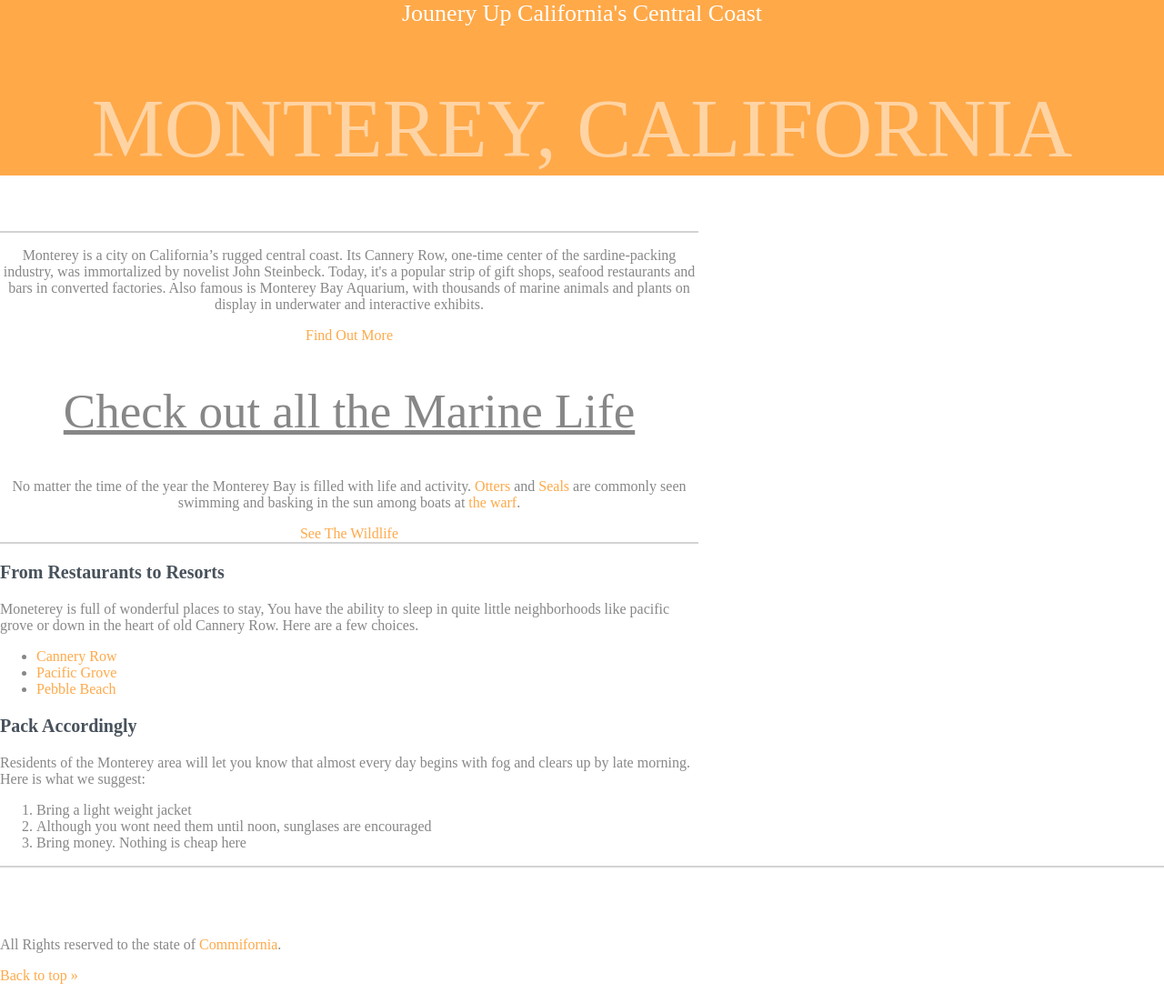
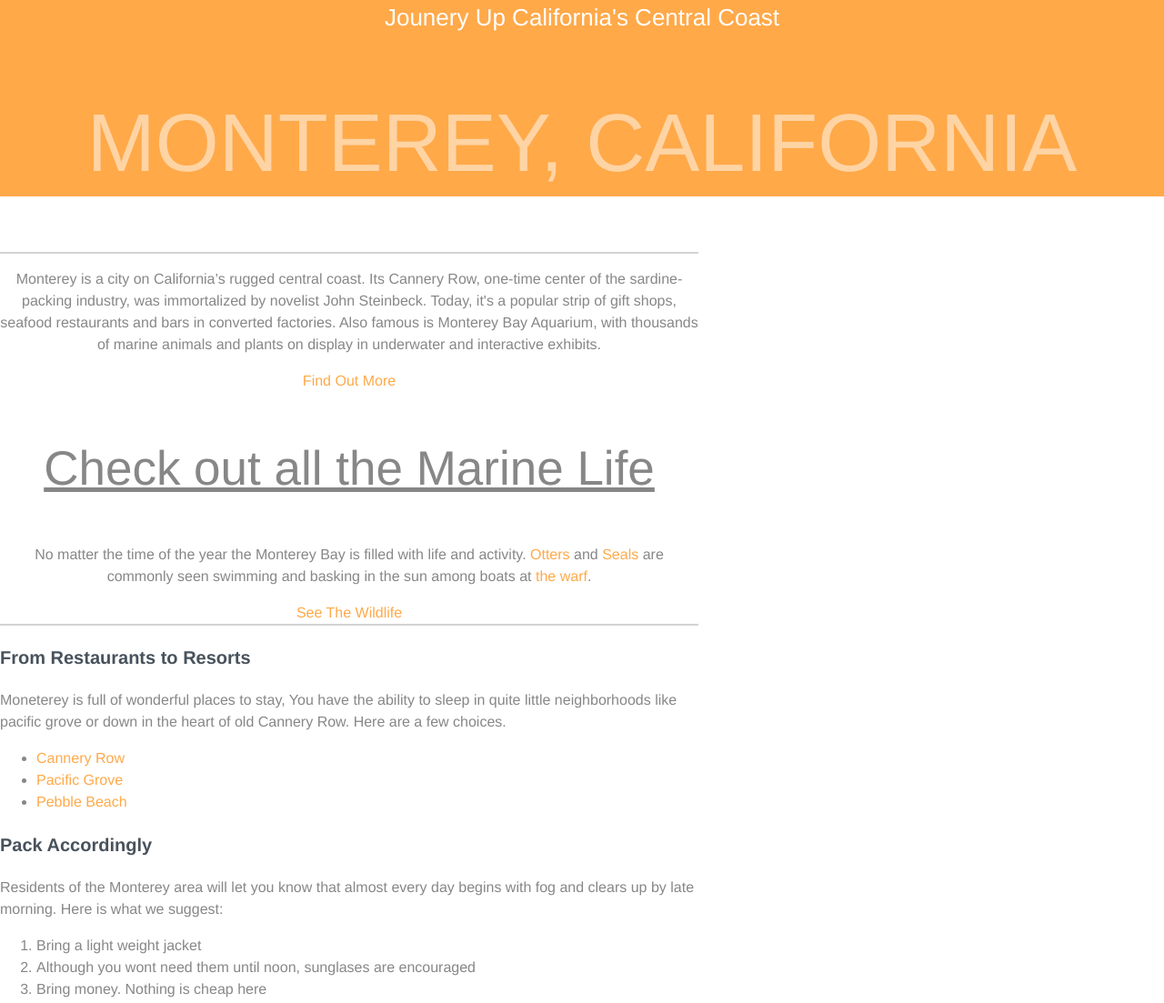
Before and after one commit to bdebelle/css_basics, a plain HTML site: page index.html in a window 1280 px wide. Shown: the top 1103 px of the page at 91% size. Drawn offline with Linux system fonts and the light colour scheme.

Commit message:
finished module

```diff
--- a/css/style.css
+++ b/css/style.css
@@ -3,7 +3,7 @@
 body {
 	color: #878787;
 	margin: 0;
-	font-size: 1em;
+	font: normal 1em/1.5 "Helvetica Neue", Helvetica, Arial, sans-serif;
 }
 
 h1 {
@@ -11,6 +11,7 @@
 	color: rgba(255, 255, 255, .5);
 	text-transform: uppercase;
 	font-weight: normal;
+	line-height: 1.3;
 }
 
 h2 {
```
